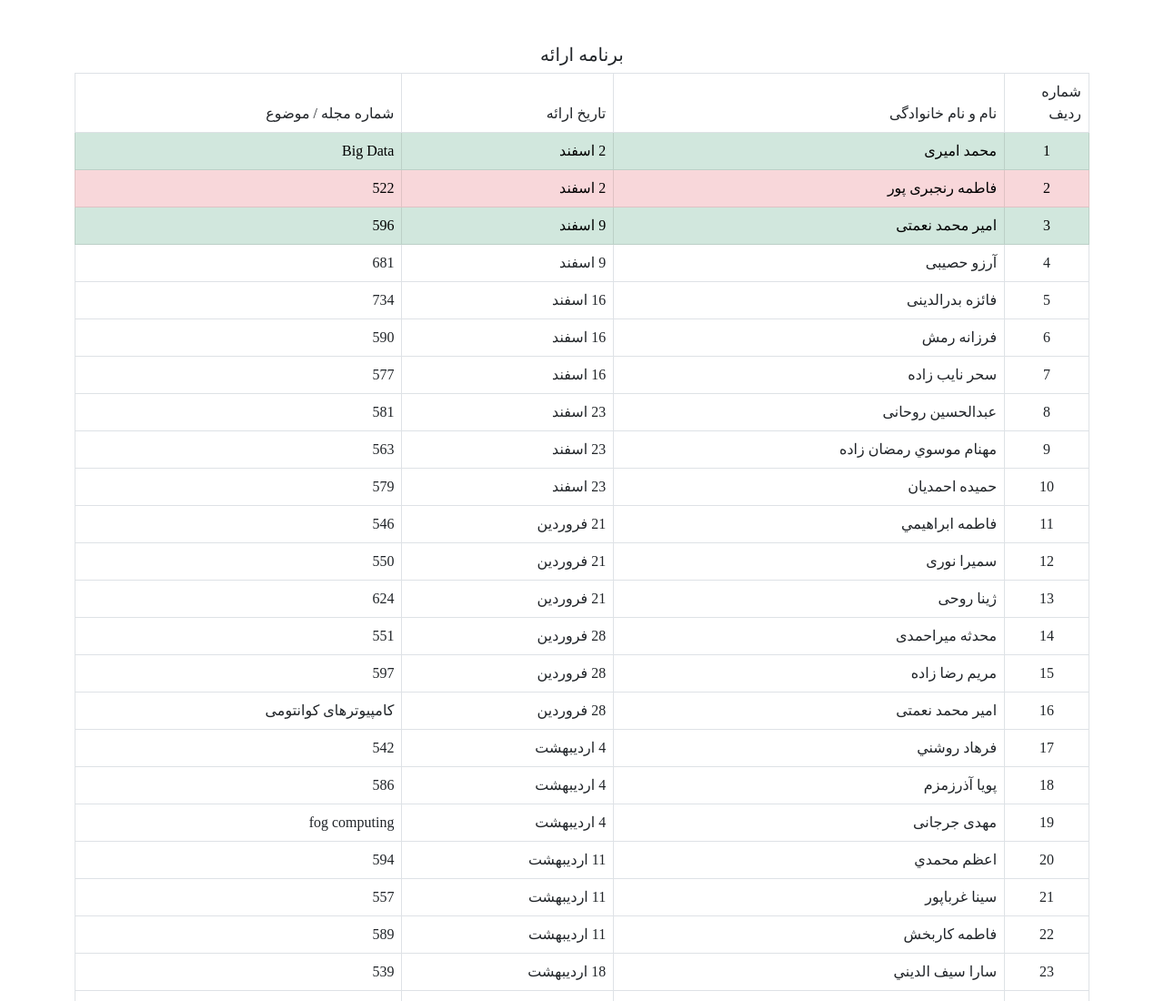
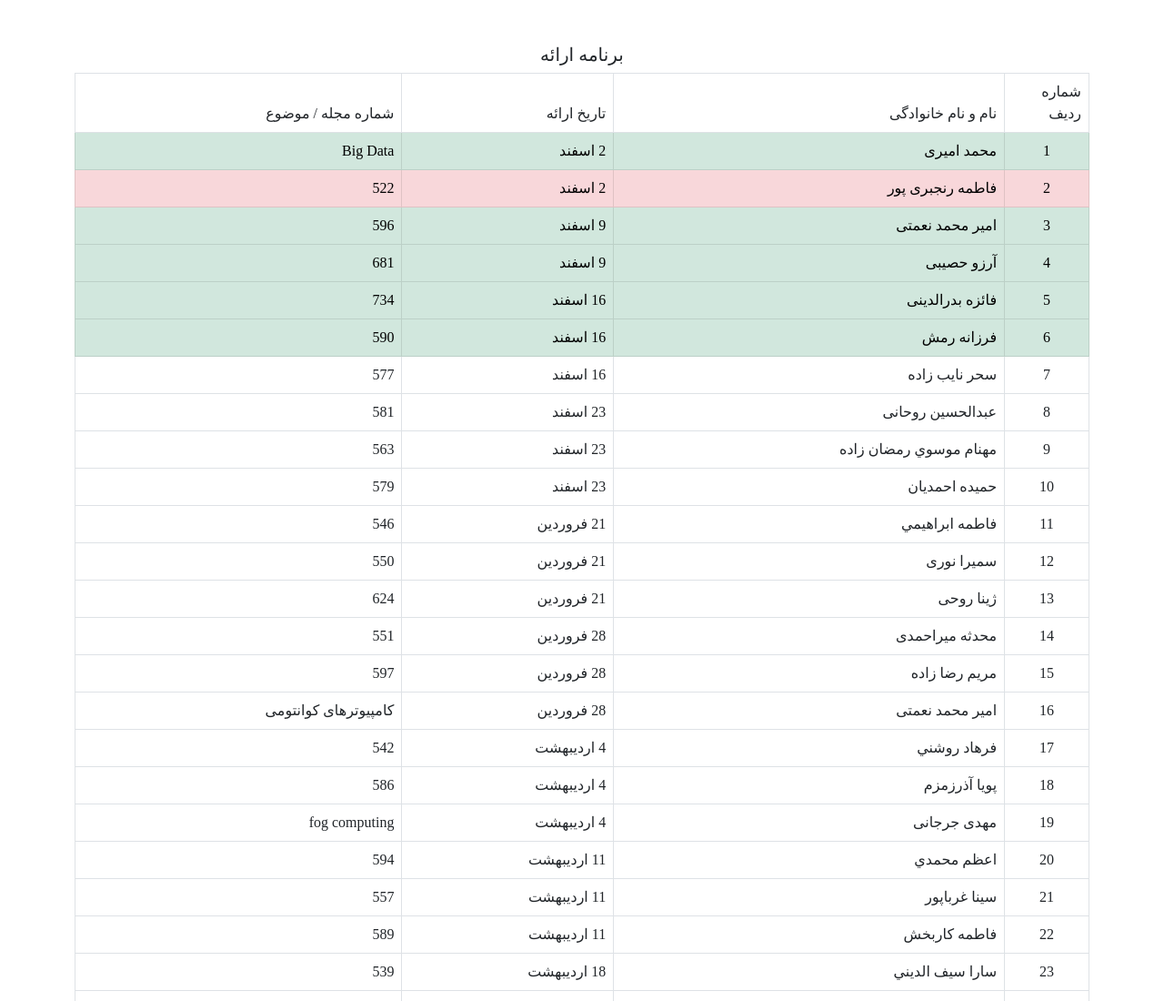
Before and after one commit to kingramx/it-class.github.io, a plain HTML site: page index.html in a window 1280 px wide. Shown: the top 1100 px of the page at 91% size. Drawn offline with nearby package versions, Linux system fonts and the light colour scheme; a web font is replaced by a local one.

Commit message:
Update index.html

```diff
--- a/index.html
+++ b/index.html
@@ -46,19 +46,19 @@
                     <td>9 اسفند</td>
                     <td>596</td>
                 </tr>
-                <tr>
+                <tr class="table-success">
                     <td class="text-center">4</td>
                     <td>آرزو حصیبی</td>
                     <td>9 اسفند</td>
                     <td>681</td>
                 </tr>
-                <tr>
+                <tr class="table-success">
                     <td class="text-center">5</td>
                     <td>فائزه بدرالدینی</td>
                     <td>16 اسفند</td>
                     <td>734</td>
                 </tr>
-                <tr>
+                <tr class="table-success">
                     <td class="text-center">6</td>
                     <td>فرزانه رمش</td>
                     <td>16 اسفند</td>
```
